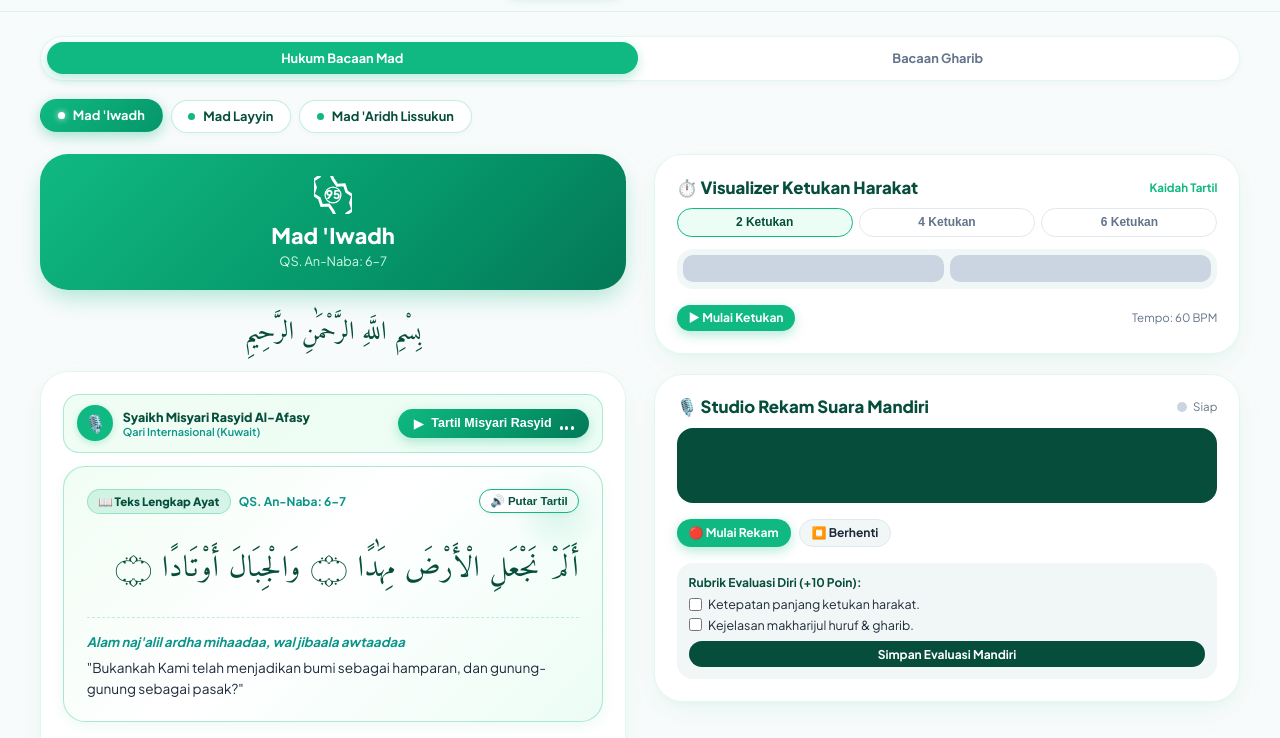
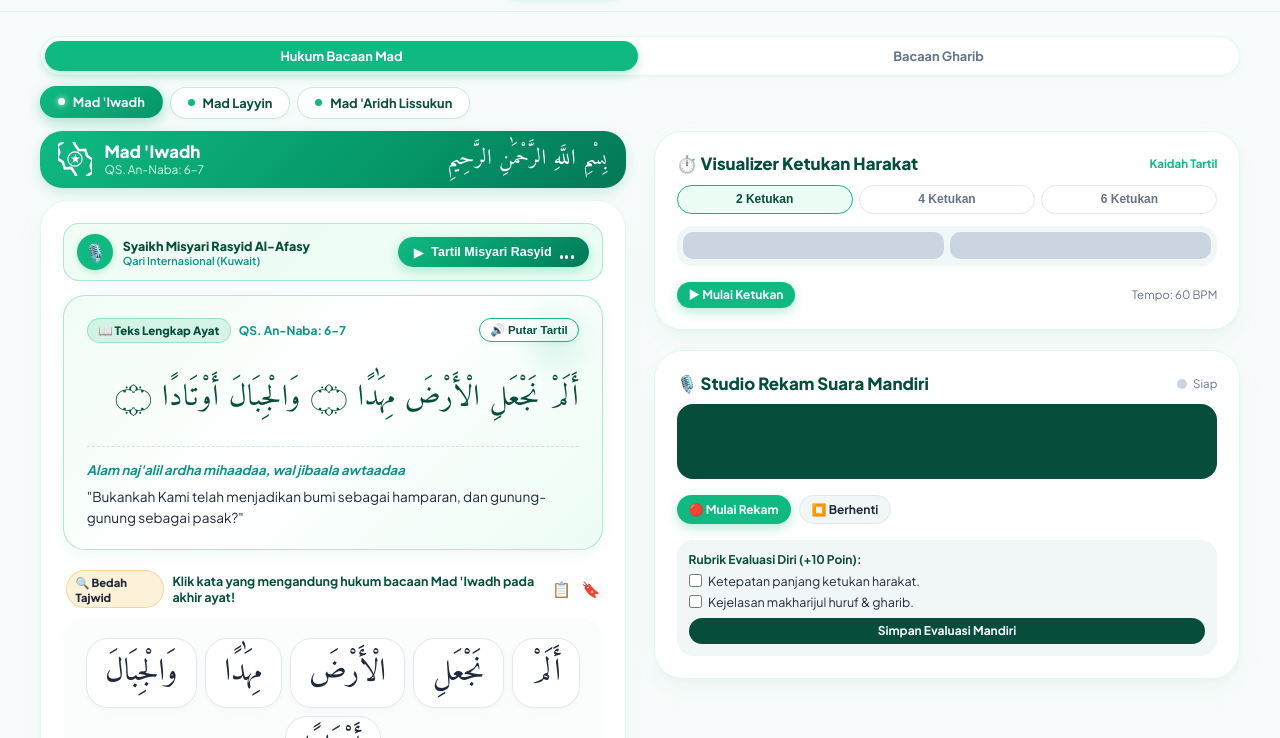
Before and after one commit to afifmashum61-oss/Alqur-an, a plain HTML site: page index.html in a window 1280 px wide. Both pictures are taken after a click on the element 333 px from the left and 338 px from the top of the page. Shown: the part 62-800 px from the top of the page. Drawn offline with Linux system fonts and the light colour scheme.

Commit message:
fix: instant tab display without scrolling delay and compact above-the-fold layout

```diff
--- a/css/style.css
+++ b/css/style.css
@@ -500,17 +500,17 @@ body {
 .segmented-nav-wrapper {
   background: #ffffff;
   border-radius: var(--radius-full);
-  padding: 0.35rem;
+  padding: 0.25rem;
   display: flex;
   gap: 0.25rem;
   border: 1px solid var(--border-subtle);
   box-shadow: 0 2px 8px rgba(0, 0, 0, 0.03);
-  margin-bottom: 1rem;
+  margin-bottom: 0.55rem;
 }
 
 .segmented-tab-btn {
   flex: 1;
-  padding: 0.5rem 0.65rem;
+  padding: 0.45rem 0.65rem;
   border-radius: var(--radius-full);
   border: none;
   background: transparent;
@@ -534,10 +534,10 @@ body {
 .tajwid-topics-container {
   display: flex;
   align-items: center;
-  gap: 0.5rem;
+  gap: 0.45rem;
   flex-wrap: wrap;
-  margin-bottom: 1.15rem;
-  padding: 0.2rem 0;
+  margin-bottom: 0.65rem;
+  padding: 0.1rem 0;
 }
 
 .topic-pill {
@@ -707,34 +707,45 @@ body {
    ========================================================================== */
 .subview-header-card {
   background: var(--grad-emerald-banner);
-  border-radius: var(--radius-xl);
-  padding: 1.35rem;
-  color: #ffffff;
-  text-align: center;
-  position: relative;
-  overflow: hidden;
-  box-shadow: 0 10px 25px -4px rgba(16, 185, 129, 0.35);
-  margin-bottom: 1.25rem;
+  border-radius: var(--radius-lg);
+  padding: 0.6rem 1.15rem;
+  color: #ffffff;
+  display: flex;
+  align-items: center;
+  justify-content: space-between;
+  box-shadow: 0 4px 14px rgba(16, 185, 129, 0.22);
+  margin-bottom: 0.75rem;
+  flex-wrap: wrap;
+  gap: 0.6rem;
+}
+
+.subview-header-left {
+  display: flex;
+  align-items: center;
+  gap: 0.75rem;
 }
 
 .subview-header-title {
+  font-size: 1.05rem;
+  font-weight: 800;
+  line-height: 1.2;
+}
+
+.subview-header-sub {
+  font-size: 0.74rem;
+  color: #d1fae5;
+}
+
+.subview-bismillah-arabic {
+  font-family: var(--font-arabic);
   font-size: 1.35rem;
-  font-weight: 800;
-  margin-bottom: 0.25rem;
-}
-
-.subview-header-sub {
-  font-size: 0.8rem;
-  color: #d1fae5;
+  color: #ffffff;
+  direction: rtl;
+  letter-spacing: 0.5px;
 }
 
 .bismillah-text {
-  font-family: var(--font-arabic);
-  font-size: 1.6rem;
-  color: var(--primary-dark);
-  text-align: center;
-  margin: 1rem 0;
-  direction: rtl;
+  display: none;
 }
 
 /* ==========================================================================
--- a/index.html
+++ b/index.html
@@ -311,21 +311,23 @@
         <!-- Responsive Two Column Layout for Lab Tajwid -->
         <div class="responsive-two-col-grid tajwid-content-grid">
           <div class="grid-col-left">
-            <!-- Practice Detail Header Card (Matching Screen 3) -->
+            <!-- Practice Detail Header Card (Compact Islamic Style) -->
             <div class="subview-header-card">
-              <div class="rub-star-badge" style="margin: 0 auto 0.5rem; color: #ffffff;">
+              <div class="subview-header-left">
+                <div class="rub-star-badge" style="color: #ffffff; width: 34px; height: 34px;">
                   <svg viewBox="0 0 24 24" fill="none" stroke="currentColor" stroke-width="1.8">
                     <path d="M12 2l2.6 3.8 4.6-.3 1.4 4.4 3.9 2.6-1.4 4.4 1.4 4.4-3.9 2.6-1.4 4.4-4.6-.3L12 22l-2.6-3.7-4.6.3-1.4-4.4-3.9-2.6 1.4-4.4-1.4-4.4 3.9-2.6 1.4-4.4 4.6.3L12 2z"></path>
                     <circle cx="12" cy="12" r="5" stroke="currentColor" stroke-width="0.8"></circle>
                   </svg>
-                <span class="rub-star-num" style="color: #ffffff;">95</span>
+                  <span class="rub-star-num" style="color: #ffffff; font-size: 0.68rem;">★</span>
                 </div>
+                <div>
                   <h3 class="subview-header-title" id="verseTitle">Mad 'Iwadh</h3>
                   <p class="subview-header-sub" id="verseSubtitle">QS. An-Naba: 6–7</p>
                 </div>
-
-            <!-- Bismillah Calligraphy (from Screen 3) -->
-            <div class="bismillah-text">بِسْمِ اللَّهِ الرَّحْمَٰنِ الرَّحِيمِ</div>
+              </div>
+              <div class="subview-bismillah-arabic">بِسْمِ اللَّهِ الرَّحْمَٰنِ الرَّحِيمِ</div>
+            </div>
 
             <!-- Fitur 1: Bedah Ayat Card -->
             <div class="dissector-card">
@@ -468,6 +470,7 @@
       <!-- ====================================================================
            TAB 2: MENU 2 - ARENA TAHFIDZ & MUFRADAT
            ==================================================================== -->
+      <section id="tab-tahfidz" class="tab-pane">
         <!-- Responsive Two Column Grid for Arena Tahfidz -->
         <div class="responsive-two-col-grid tahfidz-content-grid">
           <div class="grid-col-left">
--- a/js/app.js
+++ b/js/app.js
@@ -632,8 +632,10 @@ class QuranApp {
     });
 
     const bodyEl = document.querySelector(".app-content-body");
-    if (bodyEl) bodyEl.scrollTo({ top: 0, behavior: 'smooth' });
-    window.scrollTo({ top: 0, behavior: 'smooth' });
+    if (bodyEl) {
+      bodyEl.scrollTop = 0;
+    }
+    window.scrollTo(0, 0);
 
     // Refresh tab-specific states
     if (tabId === "tajwid") {
```
Lines whose indentation alone changed are shown as unchanged.
